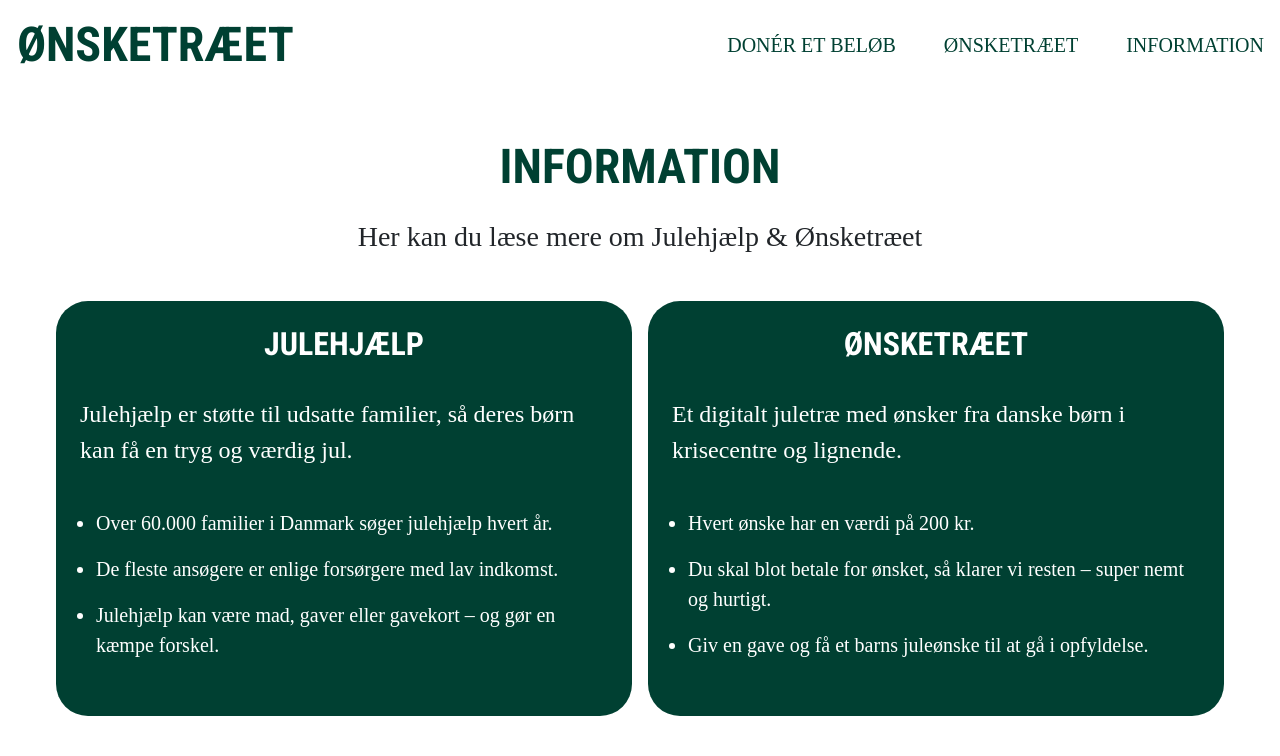
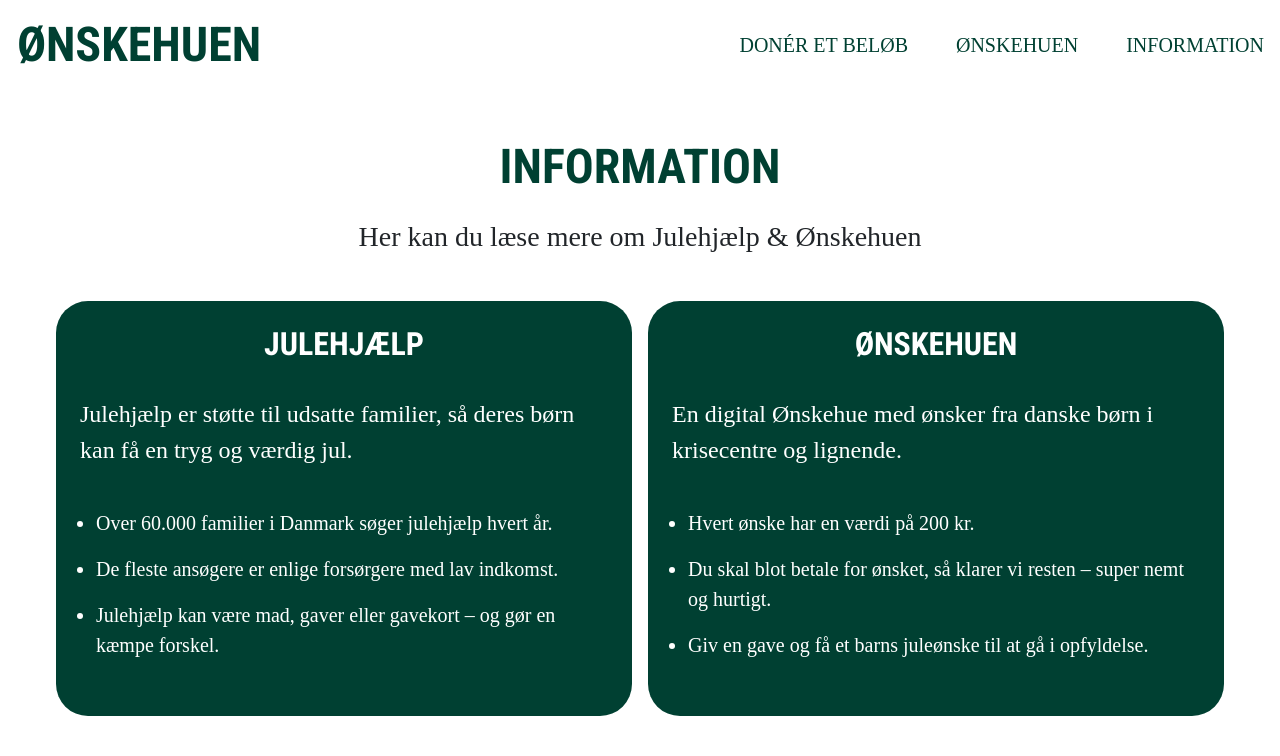
Before and after one commit to learasmussen/Julehjaelp, a PHP site: page /info.php in a window 1280 px wide. Shown: the top 756 px of the page. Run offline with PHP 8.4, Linux system fonts and the light colour scheme; style sheets or scripts are compiled from the project's sources; some libraries are stand-ins or nearby versions; some web fonts are replaced.

Commit message:
Ændret alle "ønsketræet" til "ønskehuen"

```diff
--- a/includes/navbar.php
+++ b/includes/navbar.php
@@ -39,10 +39,10 @@
 <!-- Navbar kun synlig på desktop -->
 <nav class="navbar d-none d-md-flex d-lg-flex">
     <div class="container-fluid m-0 p-0">
-        <a class="btn roboto navbar-brand ps-3 fw-bold text-darkgreen wishingtree-text-navbar m-0 py-0" href="index.php">ØNSKETRÆET</a>
+        <a class="btn roboto navbar-brand ps-3 fw-bold text-darkgreen wishingtree-text-navbar m-0 py-0" href="index.php">ØNSKEHUEN</a>
         <div class="d-flex justify-content-evenly pe-3">
             <a class="instrument nav-link text-darkgreen nav-link-text pe-4" href="donate.php">DONÉR ET BELØB</a>
-            <a class="instrument nav-link text-darkgreen nav-link-text px-4" href="index.php">ØNSKETRÆET</a>
+            <a class="instrument nav-link text-darkgreen nav-link-text px-4" href="index.php">ØNSKEHUEN</a>
             <a class="instrument nav-link text-darkgreen nav-link-text ps-4" href="info.php">INFORMATION</a>
         </div>
 
--- a/index.php
+++ b/index.php
@@ -31,7 +31,7 @@ require "settings/init.php";
 <div class="position-relative text-darkgreen img-fluid d-none d-md-block" style="height: 650px; background-image: url('images/JHDeskBackground.png'); background-size: cover; background-position: center;">
     <div class="position-absolute top-50 start-50 translate-middle text-center">
         <h1 class="fw-bold" style="font-size: 70px">FÅ ET ØNSKE TIL AT GÅ I OPFYLDELSE</h1>
-        <p class="instrument h3 py-3 mt-5 text-black">Velkommen til Ønsketræet!</p>
+        <p class="instrument h3 py-3 mt-5 text-black">Velkommen til Ønskehuen!</p>
         <a href="choose-gift.php" class="btn btn-yellow btn-lg fw-bold px-5 py-2">GIV EN GAVE</a>
     </div>
 </div>
@@ -40,7 +40,7 @@ require "settings/init.php";
 <!-- Mobil version -->
 
 <div class="container text-center">
-    <h1 class= "text-darkgreen text-center fw-bold wishingtree-text-navbar pt-5 d-block d-md-none">ØNSKETRÆET</h1>
+    <h1 class= "text-darkgreen text-center fw-bold wishingtree-text-navbar pt-5 d-block d-md-none">ØNSKEHUEN</h1>
 </div>
 <div class="container text-center mt-4 d-block d-md-none">
     <p class="instrument h5">Velkommen til Julehjælp!</p>
--- a/info.php
+++ b/info.php
@@ -29,7 +29,7 @@ require "settings/init.php";
 
     <!-- Overskrift og tekst -->
     <h2 class="text-darkgreen fw-bold text-center pt-5 pb-3 roboto wishingtree-text-navbar">INFORMATION</h2>
-    <p class="text-center h4 mb-5 mx-md-5 instrument donate-an-amount-text">Her kan du læse mere om Julehjælp & Ønsketræet</p>
+    <p class="text-center h4 mb-5 mx-md-5 instrument donate-an-amount-text">Her kan du læse mere om Julehjælp & Ønskehuen</p>
 
     <div class="d-flex flex-column flex-md-row mb-4 px-md-3 px-lg-5">
         <!-- Første grønne boks -->
@@ -50,8 +50,8 @@ require "settings/init.php";
 
         <!-- Anden grønne boks -->
         <div class="col-md-6 bg-darkgreen text-white p-4 rounded-5 flex-fill mx-md-2 ">
-            <h5 class="fw-bold info-header-text text-center pb-3 mb-0 roboto">ØNSKETRÆET</h5>
-            <p class="mb-0 info-middle-text py-3 instrument">Et digitalt juletræ med ønsker fra danske børn i krisecentre og lignende.</p>
+            <h5 class="fw-bold info-header-text text-center pb-3 mb-0 roboto">ØNSKEHUEN</h5>
+            <p class="mb-0 info-middle-text py-3 instrument">En digital Ønskehue med ønsker fra danske børn i krisecentre og lignende.</p>
             <ul class="mb-0 info-list-items pb-3 pt-4 instrument px-3">
                 <li class="pb-3">Hvert ønske har en værdi på 200 kr.</li>
                 <li class="pb-3">Du skal blot betale for ønsket, så klarer vi resten – super nemt og hurtigt.</li>
--- a/input.php
+++ b/input.php
@@ -24,7 +24,7 @@ require "settings/init.php";
 
     <!-- Intro tekst -->
     <p class="text-center instrument h4">
-        Venligst udfyld alle felter for at tilføje ønske til ønsketræet.
+        Venligst udfyld alle felter for at tilføje ønske til Ønskehuen.
     </p>
 </div>
 
```
